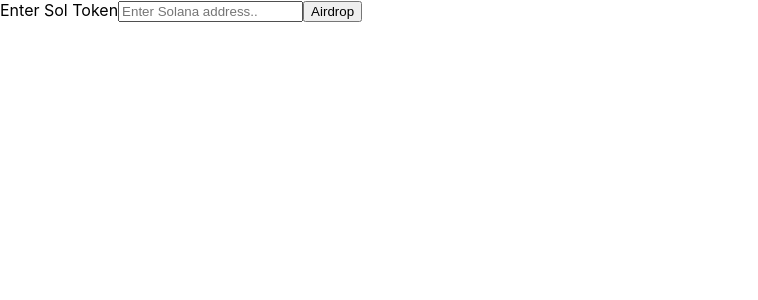
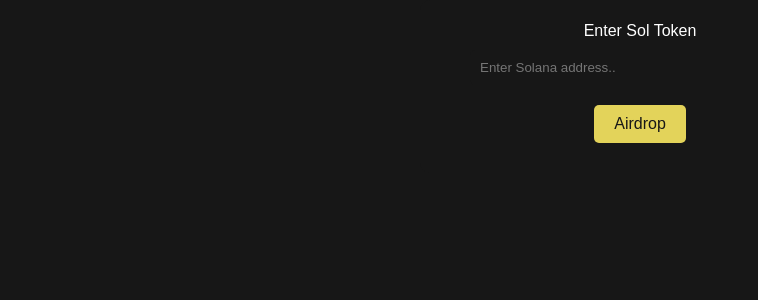
Before and after one commit to codescalper/solana-airdrop, a React (Create React App) app: page / in a window 1280 px wide. Shown: the top 300 px of the page, without its empty margins (0-758 px from the left). Built offline with nearby package versions, Linux system fonts and the light colour scheme.

Commit message:
made some changes and created basic ui

```diff
--- a/package.json
+++ b/package.json
@@ -9,6 +9,7 @@
     "@testing-library/user-event": "^13.5.0",
     "react": "^18.2.0",
     "react-dom": "^18.2.0",
+    "react-icons": "^4.8.0",
     "react-scripts": "5.0.1",
     "web-vitals": "^2.1.4"
   },
--- a/src/solAirDrop.js
+++ b/src/solAirDrop.js
@@ -1,5 +1,6 @@
 import React, { useState } from "react";
 import { Connection, PublicKey } from "@solana/web3.js";
+import "./style.css";
 
 function SolAirdrop() {
   const [solanaPublicKey, setSolanaPublicKey] = useState("");
@@ -15,8 +16,11 @@
     setTxHash(txhash);
   };
 
+  // Move console.log statement outside of JSX block
+  console.log(`Transaction Hash: ${txHash}`);
+
   return (
-    <div>
+    <div className="container">
       <form onSubmit={onSubmit}>
         <label htmlFor="search">Enter Sol Token</label>
         <input
@@ -29,7 +33,6 @@
         />
         <button type="submit">Airdrop</button>
       </form>
-      {txHash && <p>Transaction Hash: {txHash}</p>}
     </div>
   );
 }
--- /dev/null
+++ b/src/style.css
@@ -0,0 +1,34 @@
+.container {
+    padding: 20px;
+    border-radius: 10px;
+    width: 400px;
+    margin: 0 auto;
+    text-align: center;
+    display: flex;
+
+}
+* {
+    background-color: #171717;
+}
+label {
+    color: white;
+    font-family: "Poppins", sans-serif;
+}
+
+input[type="text"] {
+    padding: 10px;
+    margin: 10px;
+    border: none;
+    border-radius: 5px;
+    width: 80%;
+}
+button {
+    background-color: #e3d35a;
+    color: #171717;
+    padding: 10px 20px;
+    border: none;
+    border-radius: 5px;
+    cursor: pointer;
+    margin: 10px;
+    font-size: 1rem;
+}
```
Also changed, not shown: 1 other file (tests, documents, lock files or other folders).
